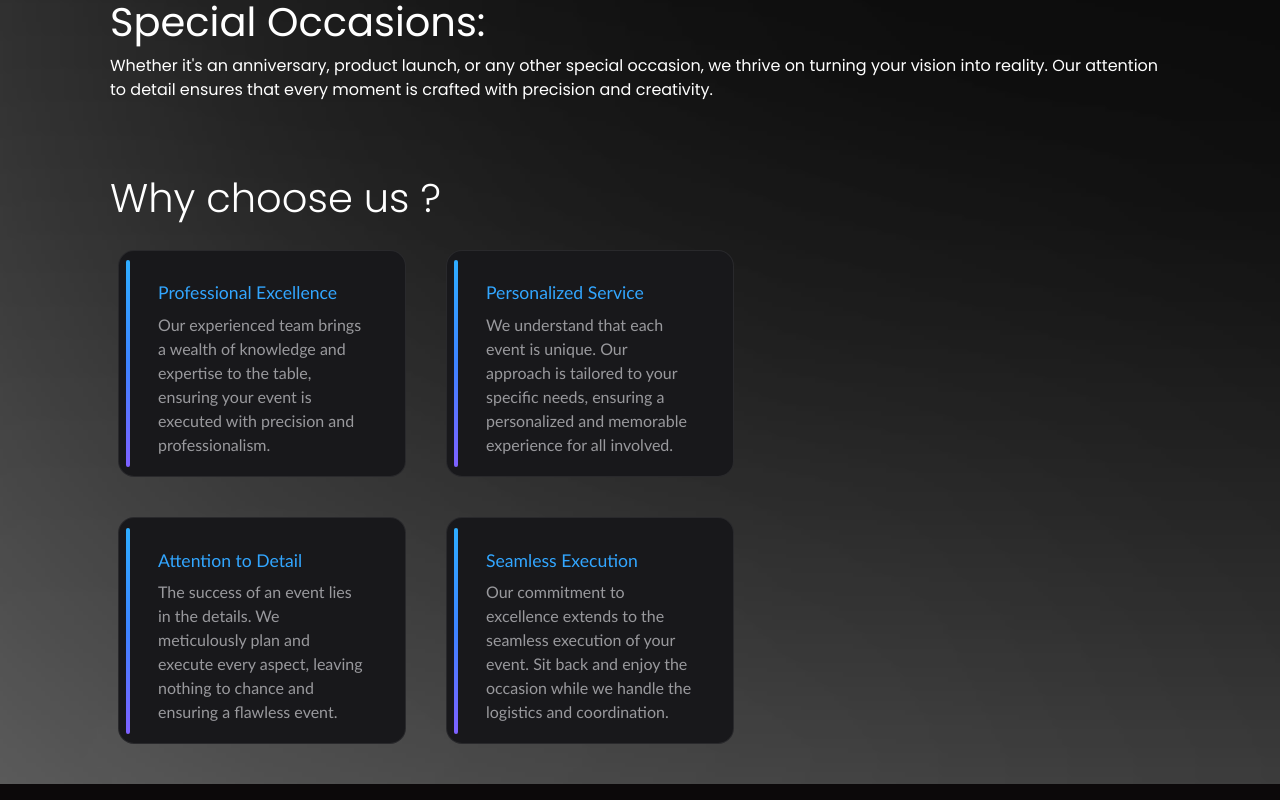
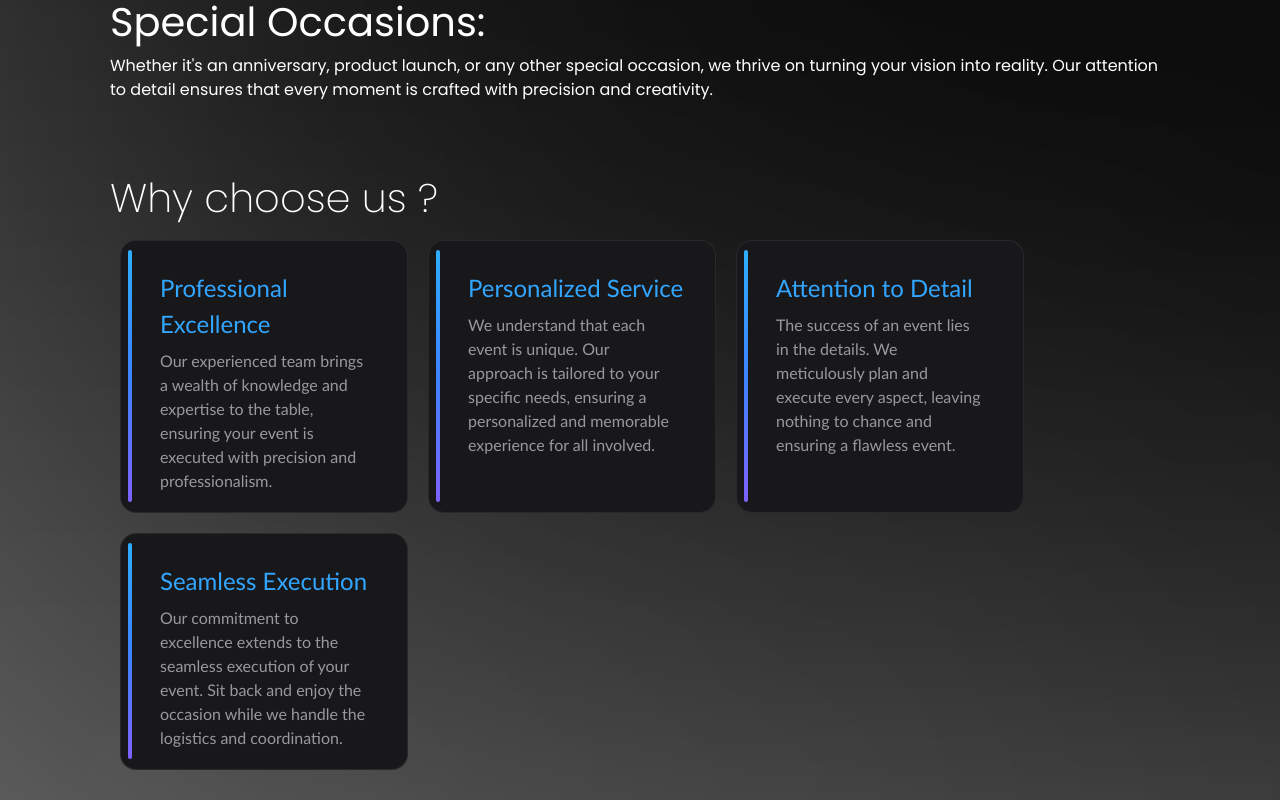
Before and after one commit to amalvelloth/MIDNIGHT-MAGIC, a React (Vite) app: page /about in a window 1280 px wide. Shown: the part 883-1683 px from the top of the page. Built offline with nearby package versions, Linux system fonts and the light colour scheme.

Commit message:
navbar animation added

```diff
--- a/package.json
+++ b/package.json
@@ -4,7 +4,7 @@
   "version": "0.0.0",
   "type": "module",
   "scripts": {
-    "dev": "vite",
+    "dev": "vite --host",
     "build": "vite build",
     "lint": "eslint . --ext js,jsx --report-unused-disable-directives --max-warnings 0",
     "preview": "vite preview"
--- a/src/components/Navbar/Navbar.css
+++ b/src/components/Navbar/Navbar.css
@@ -33,18 +33,15 @@ body {
 }
 
 
-
-
 @media (max-width: 992px) {
   .navbar-nav {
     width: 100%;
     display: flex;
-    justify-content: center;
     text-align: center;
     font-size: 1.3rem;
   }
   .navbar.is-open {
-    background-color: rgba(0, 0, 0, 0.8);
+    background-color: rgba(0, 0, 0, 0.85);
     height: 320px;
   }
 
@@ -55,4 +52,28 @@ body {
     color: transparent;
   }
 
+  .navbar {
+    transition: height 0.4s ease;
+    height: 70px;
+    overflow: hidden;
+  }
+
+  .is-open {
+    height: 200px;
+  }
+
+  .nav-open {
+    animation: slideDown 0.4s ease;
+  }
+
+  @keyframes slideDown {
+    0% {
+      transform: translateY(-100%);
+    }
+    100% {
+      transform: translateY(0);
+    }
+  }
+
+
 }
--- a/src/pages/About.css
+++ b/src/pages/About.css
@@ -14,7 +14,7 @@
 }
 
 @font-face {
-  font-family: poppins-light;
+  font-family: poppins-extralight;
   src: url(../assets/fonts/Poppins-ExtraLight.ttf);
 }
 
@@ -77,9 +77,12 @@
 }
 
 
+.row {
+  display: flex;
+  flex-wrap: wrap;
+}
 
-
-.notification {
+.black-card {
   display: flex;
   flex-direction: column;
   isolation: isolate;
@@ -87,7 +90,7 @@
   width: 18rem;
   background: #29292c;
   border-radius: 1rem;
-  margin: 20px;
+  margin: 10px;
   padding: 20PX;
   overflow: hidden;
   font-family: 'Gill Sans', 'Gill Sans MT', Calibri, 'Trebuchet MS', sans-serif;
@@ -96,7 +99,7 @@
   --color: #32a6ff
 }
 
-.notification:before {
+.black-card:before {
   position: absolute;
   content: "";
   inset: 0.0625rem;
@@ -105,7 +108,7 @@
   z-index: 2
 }
 
-.notification:after {
+.black-card:after {
   position: absolute;
   content: "";
   width: 0.25rem;
@@ -116,36 +119,36 @@
   z-index: 4;
 }
 
-.notification:hover:after {
+.black-card:hover:after {
   transform: translateX(0.15rem)
 }
 
-.notititle {
+.card-title {
   color: var(--color);
   padding: 0.65rem 0.25rem 0.4rem 1.25rem;
   font-weight: 500;
-  font-size: 1.1rem;
+  font-size: 1.5rem;
   transition: transform 300ms ease;
   z-index: 5;
 }
 
-.notification:hover .notititle {
+.black-card:hover .card-title {
   transform: translateX(0.15rem)
 }
 
-.notibody {
+.card-body {
   color: #99999d;
   padding: 0 1.25rem;
   transition: transform 300ms ease;
   z-index: 5;
 }
 
-.notification:hover .notibody {
+.black-card:hover .card-body {
   transform: translateX(0.25rem)
 }
 
-.notiglow,
-.notiborderglow {
+.glow,
+.borderglow {
   position: absolute;
   width: 20rem;
   height: 20rem;
@@ -155,32 +158,22 @@
   transition: opacity 300ms ease;
 }
 
-.notiglow {
+.glow {
   z-index: 3;
 }
 
-.notiborderglow {
+.borderglow {
   z-index: 1;
 }
 
-.notification:hover .notiglow {
-  opacity: 0.1
+.black-card:hover .glow {
+  opacity: 0.2
 }
 
-.notification:hover .notiborderglow {
-  opacity: 0.1
+.black-card:hover .borderglow {
+  opacity: 0.2
 }
 
-.note {
-  color: var(--color);
-  position: fixed;
-  top: 80%;
-  left: 50%;
-  transform: translateX(-50%);
-  text-align: center;
-  font-size: 0.9rem;
-  width: 75%;
-}
 
 @media (max-width: 768px) {
   .inner1 h1 {
--- a/src/pages/About.jsx
+++ b/src/pages/About.jsx
@@ -57,50 +57,50 @@ function About() {
           </article>
         </div>
       </section>
-      <section className="about-section3">
+      <section className="about-section3 b">
         <div className="inner3">
-          <h1 style={{ fontFamily: "poppins-light" }}>Why choose us ?</h1>
-          <div className="row col-md-12 col-sm-6">
-            <div class="notification">
-              <div class="notiglow"></div>
-              <div class="notiborderglow"></div>
-              <div class="notititle">Professional Excellence</div>
-              <div class="notibody">
-                Our experienced team brings a wealth of knowledge and expertise
-                to the table, ensuring your event is executed with precision and
-                professionalism.
+          <h1 style={{ fontFamily: "poppins-extralight" }}>Why choose us ?</h1>
+          <div className="container m-0">
+            <div className="row">
+              <div class="black-card col-md-2">
+                <div class="glow"></div>
+                <div class="borderglow"></div>
+                <div class="card-title">Professional Excellence</div>
+                <div class="card-body">
+                  Our experienced team brings a wealth of knowledge and
+                  expertise to the table, ensuring your event is executed with
+                  precision and professionalism.
                 </div>
               </div>
-            <div class="notification">
-              <div class="notiglow"></div>
-              <div class="notiborderglow"></div>
-              <div class="notititle">Personalized Service</div>
-              <div class="notibody">
+              <div class="black-card">
+                <div class="glow"></div>
+                <div class="borderglow"></div>
+                <div class="card-title">Personalized Service</div>
+                <div class="card-body">
                   We understand that each event is unique. Our approach is
                   tailored to your specific needs, ensuring a personalized and
                   memorable experience for all involved.
                 </div>
               </div>
-          </div>
-          <div className="row col-md-12 col-sm-6">
-            <div class="notification">
-              <div class="notiglow"></div>
-              <div class="notiborderglow"></div>
-              <div class="notititle">Attention to Detail</div>
-              <div class="notibody">
+              <div class="black-card">
+                <div class="glow"></div>
+                <div class="borderglow"></div>
+                <div class="card-title">Attention to Detail</div>
+                <div class="card-body">
                   The success of an event lies in the details. We meticulously
                   plan and execute every aspect, leaving nothing to chance and
                   ensuring a flawless event.
                 </div>
               </div>
-            <div class="notification">
-              <div class="notiglow"></div>
-              <div class="notiborderglow"></div>
-              <div class="notititle">Seamless Execution</div>
-              <div class="notibody">
+              <div class="black-card">
+                <div class="glow"></div>
+                <div class="borderglow"></div>
+                <div class="card-title">Seamless Execution</div>
+                <div class="card-body">
                   Our commitment to excellence extends to the seamless execution
                   of your event. Sit back and enjoy the occasion while we handle
                   the logistics and coordination.
+                </div>
               </div>
             </div>
           </div>
```
Also changed, not shown: src/components/Navbar/Navbar.jsx (+5 -5 lines). Lines whose indentation alone changed are shown as unchanged.
